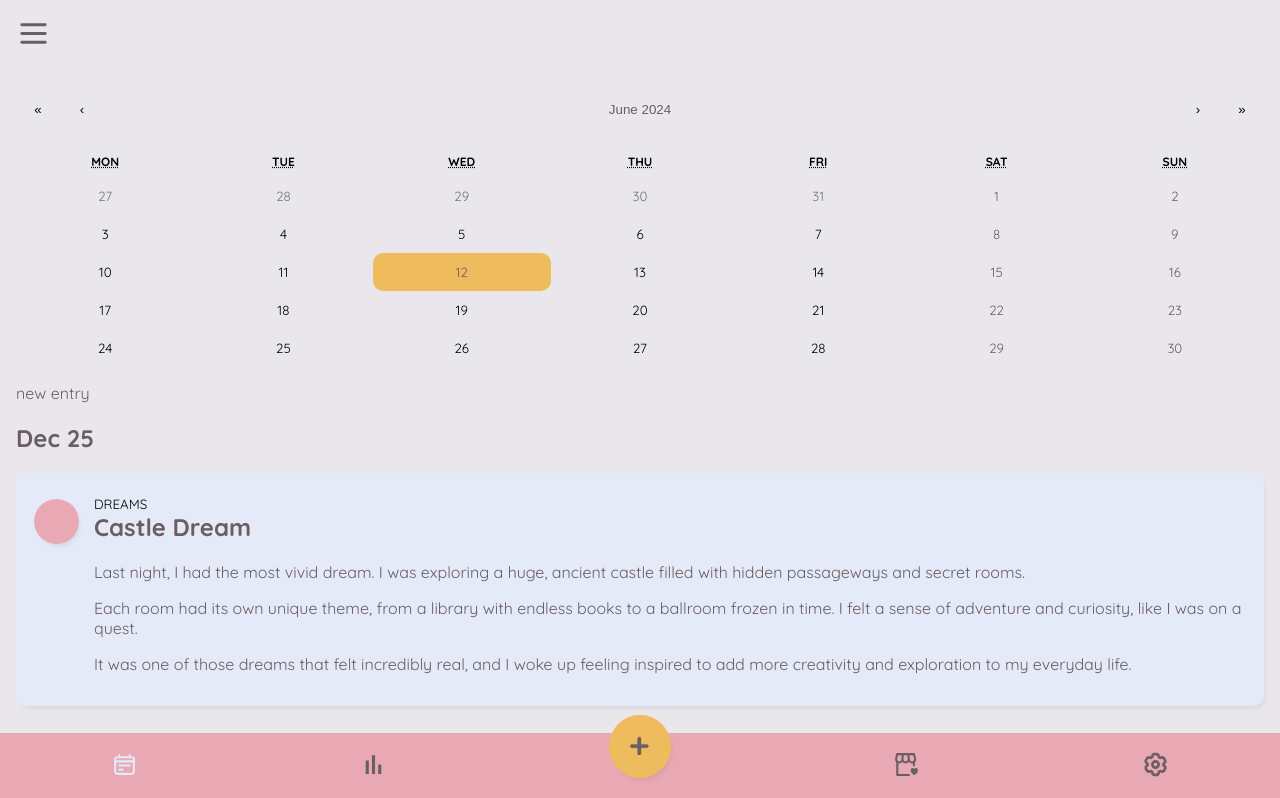
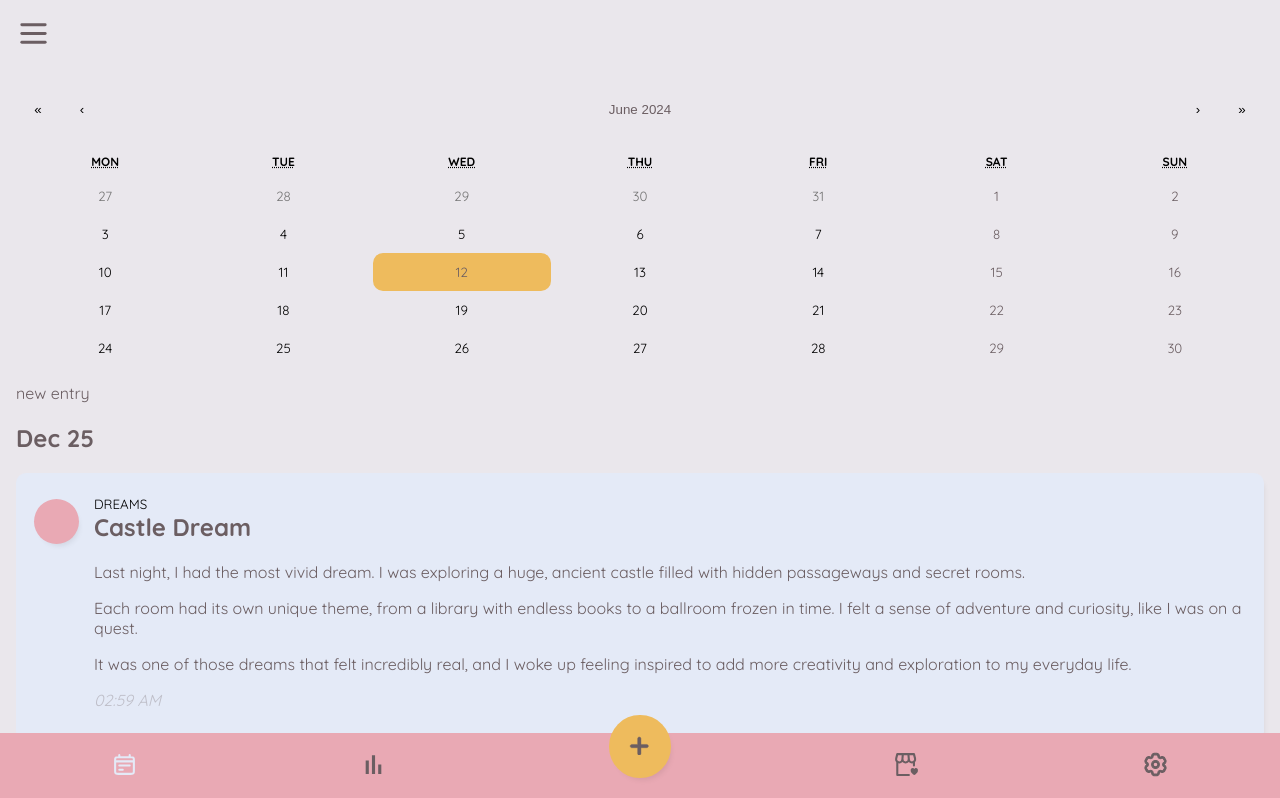
Before and after one commit to lhonert/lhonert.github.io, a React (Create React App) app: page / in a window 1280 px wide. Shown: the top 798 px of the page. Built offline with nearby package versions, Linux system fonts and the light colour scheme.

Commit message:
timestmp

```diff
--- a/package.json
+++ b/package.json
@@ -11,7 +11,6 @@
     "react": "^18.3.1",
     "react-calendar": "^5.0.0",
     "react-dom": "^18.3.1",
-    "react-moment": "^1.1.3",
     "react-router": "^6.23.1",
     "react-router-dom": "^6.23.1",
     "react-scripts": "5.0.1",
--- a/src/components/entry/index.jsx
+++ b/src/components/entry/index.jsx
@@ -1,8 +1,9 @@
+import moment from "moment";
 import { useTheme } from "../../context/themeContext";
 
 const Entry = (data) => {
 
-    const { title, subtitle, notes, time } = data.data;
+    const { title, subtitle, notes, date } = data.data;
     const { outline } = useTheme()
 
     return (
@@ -19,7 +20,7 @@ const Entry = (data) => {
                 {notes.map(note => {
                     return <p>{note}</p>
                 })}
-                <p className='timestamp'>{time}</p>
+                <p className='timestamp'>{moment(date).format('hh:mm A')}</p>
             </div>
 
         </div>
```
Also changed, not shown: src/pages/calendar.jsx (+4 -10 lines), 1 other file (tests, documents, lock files or other folders).
